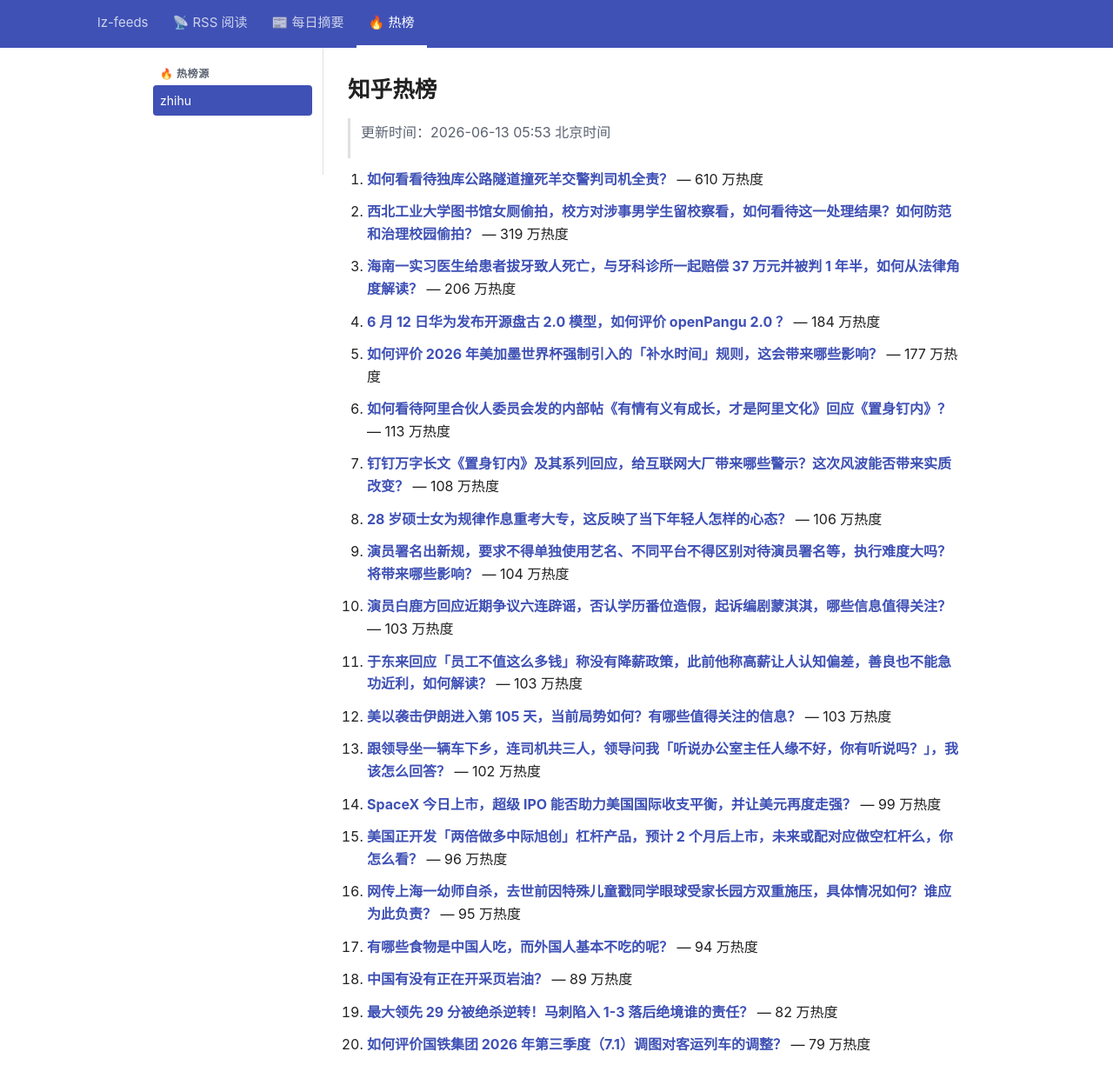
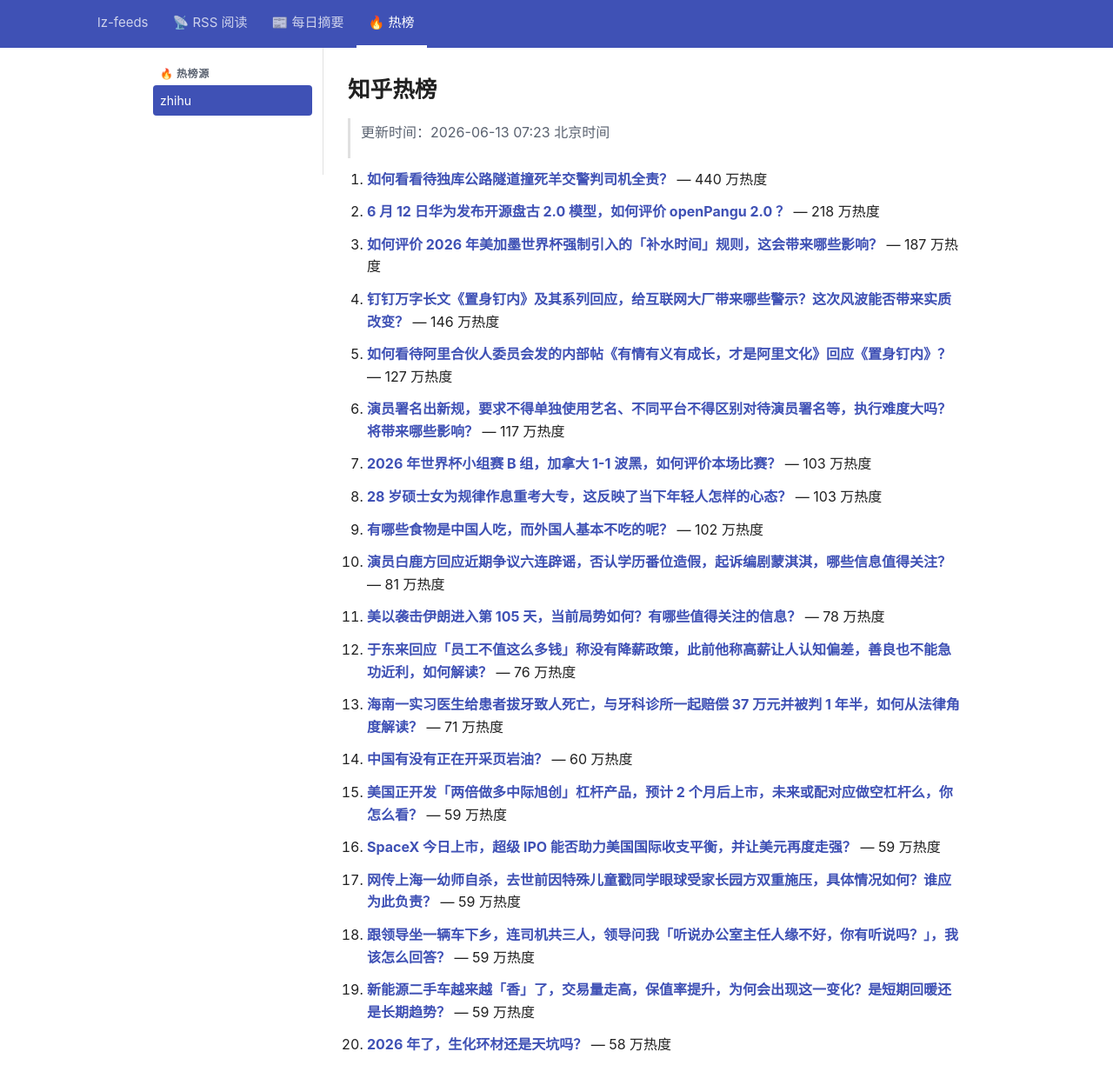
Before and after one commit to lizhang0101/lz-feeds, a Jekyll site: the page built from _hotlist/zhihu.md, in a window 1280 px wide and 1279 px high. Shown: the top 1248 px of the window at 87% size. Built offline with Jekyll 4.4.1, drawn with Linux system fonts in a browser that asks for light colours.

Commit message:
hotlist: 2026-06-12T23:23Z

```diff
--- a/_hotlist/zhihu.md
+++ b/_hotlist/zhihu.md
@@ -1,48 +1,48 @@
 ---
-updated: 2026-06-13 05:53 北京时间
+updated: 2026-06-13 07:23 北京时间
 count: 20
 ---
 
 # 知乎热榜
 
-> 更新时间：2026-06-13 05:53 北京时间
+> 更新时间：2026-06-13 07:23 北京时间
 
-1. **[如何看看待独库公路隧道撞死羊交警判司机全责？](https://www.zhihu.com/question/2047784073440006189)** — 610 万热度
+1. **[如何看看待独库公路隧道撞死羊交警判司机全责？](https://www.zhihu.com/question/2047784073440006189)** — 440 万热度
 
-2. **[西北工业大学图书馆女厕偷拍，校方对涉事男学生留校察看，如何看待这一处理结果？如何防范和治理校园偷拍？](https://www.zhihu.com/question/2048119455473988854)** — 319 万热度
+2. **[6 月 12 日华为发布开源盘古 2.0 模型，如何评价 openPangu 2.0 ？](https://www.zhihu.com/question/2048823351049707836)** — 218 万热度
 
-3. **[海南一实习医生给患者拔牙致人死亡，与牙科诊所一起赔偿 37 万元并被判 1 年半，如何从法律角度解读？](https://www.zhihu.com/question/2046242091890630877)** — 206 万热度
+3. **[如何评价 2026 年美加墨世界杯强制引入的「补水时间」规则，这会带来哪些影响？](https://www.zhihu.com/question/2048685274335654848)** — 187 万热度
 
-4. **[6 月 12 日华为发布开源盘古 2.0 模型，如何评价 openPangu 2.0 ？](https://www.zhihu.com/question/2048823351049707836)** — 184 万热度
+4. **[钉钉万字长文《置身钉内》及其系列回应，给互联网大厂带来哪些警示？这次风波能否带来实质改变？](https://www.zhihu.com/question/2048073662775780476)** — 146 万热度
 
-5. **[如何评价 2026 年美加墨世界杯强制引入的「补水时间」规则，这会带来哪些影响？](https://www.zhihu.com/question/2048685274335654848)** — 177 万热度
+5. **[如何看待阿里合伙人委员会发的内部帖《有情有义有成长，才是阿里文化》回应《置身钉内》？](https://www.zhihu.com/question/2048008553709954058)** — 127 万热度
 
-6. **[如何看待阿里合伙人委员会发的内部帖《有情有义有成长，才是阿里文化》回应《置身钉内》？](https://www.zhihu.com/question/2048008553709954058)** — 113 万热度
+6. **[演员署名出新规，要求不得单独使用艺名、不同平台不得区别对待演员署名等，执行难度大吗？将带来哪些影响？](https://www.zhihu.com/question/2048793589388518298)** — 117 万热度
 
-7. **[钉钉万字长文《置身钉内》及其系列回应，给互联网大厂带来哪些警示？这次风波能否带来实质改变？](https://www.zhihu.com/question/2048073662775780476)** — 108 万热度
+7. **[2026 年世界杯小组赛 B 组，加拿大 1-1 波黑，如何评价本场比赛？](https://www.zhihu.com/question/2048794015563085404)** — 103 万热度
 
-8. **[28 岁硕士女为规律作息重考大专，这反映了当下年轻人怎样的心态？](https://www.zhihu.com/question/2047763831703745071)** — 106 万热度
+8. **[28 岁硕士女为规律作息重考大专，这反映了当下年轻人怎样的心态？](https://www.zhihu.com/question/2047763831703745071)** — 103 万热度
 
-9. **[演员署名出新规，要求不得单独使用艺名、不同平台不得区别对待演员署名等，执行难度大吗？将带来哪些影响？](https://www.zhihu.com/question/2048793589388518298)** — 104 万热度
+9. **[有哪些食物是中国人吃，而外国人基本不吃的呢？](https://www.zhihu.com/question/498018264)** — 102 万热度
 
-10. **[演员白鹿方回应近期争议六连辟谣，否认学历番位造假，起诉编剧蒙淇淇，哪些信息值得关注？](https://www.zhihu.com/question/2048745117683378086)** — 103 万热度
+10. **[演员白鹿方回应近期争议六连辟谣，否认学历番位造假，起诉编剧蒙淇淇，哪些信息值得关注？](https://www.zhihu.com/question/2048745117683378086)** — 81 万热度
 
-11. **[于东来回应「员工不值这么多钱」称没有降薪政策，此前他称高薪让人认知偏差，善良也不能急功近利，如何解读？](https://www.zhihu.com/question/2048513446925357542)** — 103 万热度
+11. **[美以袭击伊朗进入第 105 天，当前局势如何？有哪些值得关注的信息？](https://www.zhihu.com/question/2048669431962625669)** — 78 万热度
 
-12. **[美以袭击伊朗进入第 105 天，当前局势如何？有哪些值得关注的信息？](https://www.zhihu.com/question/2048669431962625669)** — 103 万热度
+12. **[于东来回应「员工不值这么多钱」称没有降薪政策，此前他称高薪让人认知偏差，善良也不能急功近利，如何解读？](https://www.zhihu.com/question/2048513446925357542)** — 76 万热度
 
-13. **[跟领导坐一辆车下乡，连司机共三人，领导问我「听说办公室主任人缘不好，你有听说吗？」，我该怎么回答？](https://www.zhihu.com/question/1918426062053966645)** — 102 万热度
+13. **[海南一实习医生给患者拔牙致人死亡，与牙科诊所一起赔偿 37 万元并被判 1 年半，如何从法律角度解读？](https://www.zhihu.com/question/2046242091890630877)** — 71 万热度
 
-14. **[SpaceX 今日上市，超级 IPO 能否助力美国国际收支平衡，并让美元再度走强？](https://www.zhihu.com/question/2048345137051444395)** — 99 万热度
+14. **[中国有没有正在开采页岩油？](https://www.zhihu.com/question/37605612)** — 60 万热度
 
-15. **[美国正开发「两倍做多中际旭创」杠杆产品，预计 2 个月后上市，未来或配对应做空杠杆么，你怎么看？](https://www.zhihu.com/question/2048753376565973819)** — 96 万热度
+15. **[美国正开发「两倍做多中际旭创」杠杆产品，预计 2 个月后上市，未来或配对应做空杠杆么，你怎么看？](https://www.zhihu.com/question/2048753376565973819)** — 59 万热度
 
-16. **[网传上海一幼师自杀，去世前因特殊儿童戳同学眼球受家长园方双重施压，具体情况如何？谁应为此负责？](https://www.zhihu.com/question/2048802175183058347)** — 95 万热度
+16. **[SpaceX 今日上市，超级 IPO 能否助力美国国际收支平衡，并让美元再度走强？](https://www.zhihu.com/question/2048345137051444395)** — 59 万热度
 
-17. **[有哪些食物是中国人吃，而外国人基本不吃的呢？](https://www.zhihu.com/question/498018264)** — 94 万热度
+17. **[网传上海一幼师自杀，去世前因特殊儿童戳同学眼球受家长园方双重施压，具体情况如何？谁应为此负责？](https://www.zhihu.com/question/2048802175183058347)** — 59 万热度
 
-18. **[中国有没有正在开采页岩油？](https://www.zhihu.com/question/37605612)** — 89 万热度
+18. **[跟领导坐一辆车下乡，连司机共三人，领导问我「听说办公室主任人缘不好，你有听说吗？」，我该怎么回答？](https://www.zhihu.com/question/1918426062053966645)** — 59 万热度
 
-19. **[最大领先 29 分被绝杀逆转！马刺陷入 1-3 落后绝境谁的责任？](https://www.zhihu.com/question/2048392260006458734)** — 82 万热度
+19. **[新能源二手车越来越「香」了，交易量走高，保值率提升，为何会出现这一变化？是短期回暖还是长期趋势？](https://www.zhihu.com/question/2047600648644816926)** — 59 万热度
 
-20. **[如何评价国铁集团 2026 年第三季度（7.1）调图对客运列车的调整？](https://www.zhihu.com/question/2021292010582098042)** — 79 万热度
+20. **[2026 年了，生化环材还是天坑吗？](https://www.zhihu.com/question/2018818764108514055)** — 58 万热度
```
